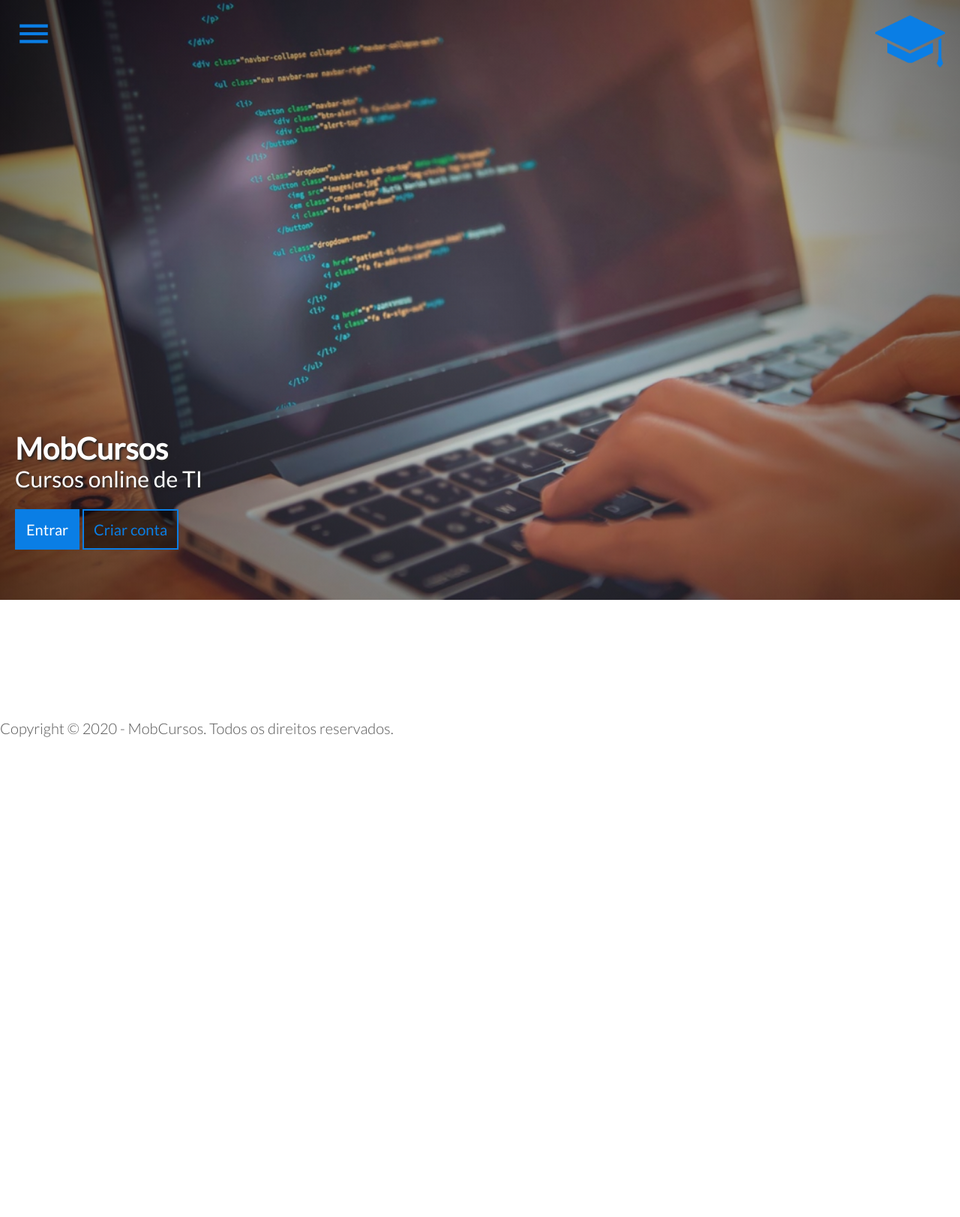
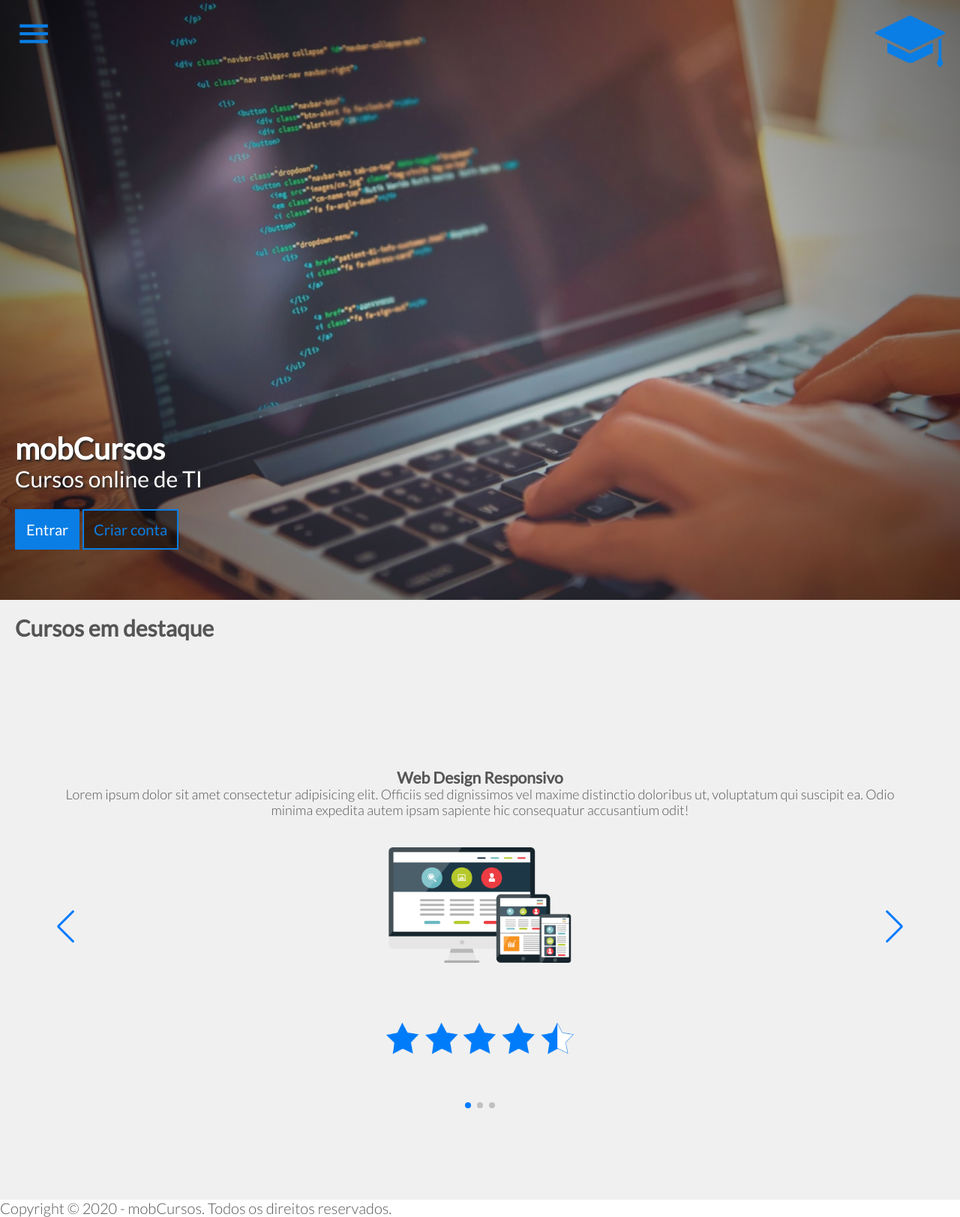
Before and after one commit to MobCursos/mobcursos, a PHP site: page / in a window 1280 px wide. Shown: the whole page at 75% size. Before the commit the page ends 983 px from the top, so only its background shows below. Run offline with PHP 8.4, Linux system fonts and the light colour scheme; style sheets or scripts are compiled from the project's sources; some libraries are stand-ins or nearby versions.

Commit message:
Adiciona slider em section cursos. Alteração dos links em nav de todas as páginas.

```diff
--- a/empresa.html
+++ b/empresa.html
@@ -45,9 +45,6 @@
                     <ul class="main-nav js--main-nav">
                         <li><a href="index.html">Home</a></li>
                         <li><a href="login.html">Entrar</a></li>
-                        <li><a href="#cursos-destaque">Cursos em Destaque</a></li>
-                        <li><a href="#planos">Planos</a></li>
-                        <li><a href="#depoimentos">Depoimentos</a></li>
                         <li><a href="#header-empresa">Empresas</a></li>
                         <li><a href="formacao.html">Formações</a></li>
                     </ul>
--- a/index.html
+++ b/index.html
@@ -6,12 +6,16 @@
         <!-- Importação do normalize css para arrumar bugs -->
         <link rel="stylesheet" type="text/css" href="vendors/css/normalize.css">
         <!-- Importação do sistema de grid -->
-        <link rel="stylesheet" type="text/css" href="vendors/css/grid.css">
+        <!-- <link rel="stylesheet" type="text/css" href="vendors/css/grid.css"> -->
         <!-- Importação do nossa folha de estilo -->
         <link rel="stylesheet" type="text/css" href="resources/css/style.css">
         <!-- Importação da fonte Lato -->
+        <link href="https://fonts.googleapis.com/css?family=Lato:100,300,300i,400&amp;subset=latin-ext" rel="stylesheet">
 
-        <link href="https://fonts.googleapis.com/css?family=Lato:100,300,300i,400&amp;subset=latin-ext" rel="stylesheet">
+        <!-- Swiper - Slider -->
+        <!-- https://swiperjs.com/api/ -->
+        <!-- <link rel="stylesheet" href="https://unpkg.com/swiper/css/swiper.css"> -->
+        <link rel="stylesheet" href="https://unpkg.com/swiper/css/swiper.min.css">
 
         <!-- Meta tag viewport, que é importante quando desenvolvemos sites responsivos,
         pois previne que os smartphones dêem zoom out na página, ou seja,
@@ -21,21 +25,21 @@
         <!-- Importação do nossa folha de estilo de media queries -->
         <link rel="stylesheet" type="text/css" href="resources/css/queries.css">
 
+
+        <!-- JQuery -->
+        <script type="text/javascript" src="https://ajax.googleapis.com/ajax/libs/jquery/3.5.1/jquery.min.js"></script>
+
         <!-- Retrocompatibilidade com navegadores antigos -->
         <!-- Para os navegadores antigos entender/suportarem Media Query https://www.jsdelivr.com/package/npm/respond.js?path=cross-domain -->
+        <!-- <script src="https://cdn.jsdelivr.net/npm/respond.js@1.4.2/cross-domain/respond.proxy.min.js"></script> -->
 
-        <script src="https://cdn.jsdelivr.net/npm/respond.js@1.4.2/cross-domain/respond.proxy.min.js"></script>
         <!-- Suporte à HTML5 sectioning tags para navegadores existentes antes do HTML5 (Internet Explorer 6-9, Safari 4.x (iPhone 3.x), e Firefox 3.x.) https://www.jsdelivr.com/package/npm/html5shiv -->
+        <script src="https://cdn.jsdelivr.net/npm/html5shiv@3.7.3/dist/html5shiv.min.js"></script>
 
-        <script src="https://cdn.jsdelivr.net/npm/html5shiv@3.7.3/dist/html5shiv.min.js"></script>
         <!-- Emula pseudo-classes (ex. lastchild) do CSS3 no IE 6-8 https://www.jsdelivr.com/package/npm/selectivizr2 -->
-
         <script src="https://cdn.jsdelivr.net/npm/selectivizr2@1.0.9/selectivizr2.min.js"></script>
 
-        <!-- JQuery -->
-        <script src="https://ajax.googleapis.com/ajax/libs/jquery/3.5.1/jquery.min.js"></script>
-
-        <title>MobCursos</title>
+        <title>mobCursos</title>
     </head>
     <body>
         <header id="home" class="container-hero-header">
@@ -58,7 +62,7 @@
                 <img src="resources/img/logo-blue0.png" alt="logo MobCursos" class="logo">
             </nav>
             <div class="item-hero-text-box">
-                <h1>MobCursos</h1>
+                <h1>mobCursos</h1>
                 <p>Cursos online de TI</p>
                 <a class="btn btn-full" href="login.html">Entrar</a>
                 <a class="btn btn-empty" href="#">Criar conta</a>
@@ -66,14 +70,48 @@
 
         </header>
 
-        <section>
+        <section id="cursos-destaque" class="container-padrao container-cursos-destaque">
+            <h2>Cursos em destaque</h2>
+            <div class="item-cursos-destaque swiper-container">
+                <div class="swiper-wrapper">
+                    <div class="swiper-slide">
+                        <h3>Web Design Responsivo</h3>
+                        <p>Lorem ipsum dolor sit amet consectetur adipisicing elit. Officiis sed dignissimos vel maxime distinctio doloribus ut, voluptatum qui suscipit ea. Odio minima expedita autem ipsam sapiente hic consequatur accusantium odit!</p>
+                        <img src="resources/img/web_design_responsivo.jpg">
+                        <img src="resources/img/rating-stars.png">
+                    </div>
 
+                    <div class="swiper-slide">
+                        <h3>Web Design Responsivo</h3>
+                        <p>Lorem ipsum dolor sit amet consectetur adipisicing elit. Officiis sed dignissimos vel maxime distinctio doloribus ut, voluptatum qui suscipit ea. Odio minima expedita autem ipsam sapiente hic consequatur accusantium odit!</p>
+                        <img src="resources/img/web_design_responsivo.jpg">
+                        <img src="resources/img/rating-stars.png">
+                    </div>
+
+                    <div class="swiper-slide">
+                        <h3>Web Design Responsivo</h3>
+                        <p>Lorem ipsum dolor sit amet consectetur adipisicing elit. Officiis sed dignissimos vel maxime distinctio doloribus ut, voluptatum qui suscipit ea. Odio minima expedita autem ipsam sapiente hic consequatur accusantium odit!</p>
+                        <img src="resources/img/web_design_responsivo.jpg">
+                        <img src="resources/img/rating-stars.png">
+                    </div>
+
+                </div>
+                <!-- Pagination -->
+                <div class="swiper-pagination"></div>
+
+                <!-- Navigation buttons -->
+                <div class="swiper-button-prev"></div>
+                <div class="swiper-button-next"></div>
+
+            </div>
         </section>
 
         <footer class="container-footer">
-            <p>Copyright &copy; 2020 - MobCursos. Todos os direitos reservados.</p>
+            <p>Copyright &copy; 2020 - mobCursos. Todos os direitos reservados.</p>
         </footer>
 
+
+        <!-- Waippoint - used in nav -->
         <script src="vendors/js/jquery.waypoints.min.js">
             var waypoint = new Waypoint({
                 element: document.getElementById('waypoint'),
@@ -83,10 +121,33 @@
             })
         </script>
 
-        <!-- Importa o meu arquivo js -->
-        <script src="resources/js/script.js"></script>
+        <!-- Importa o arquivo js do projeto-->
+        <script type="text/javascript" src="resources/js/script.js"></script>
 
-        <script src="https://unpkg.com/ionicons@5.0.0/dist/ionicons.js"></script>
+        <!-- IonIcons -->
+        <script type="text/javascript" src="https://unpkg.com/ionicons@5.0.0/dist/ionicons.js"></script>
+
+        <!-- Swiper - Slider -->
+        <script src="https://unpkg.com/swiper/js/swiper.js"></script>
+        <script src="https://unpkg.com/swiper/js/swiper.min.js"></script>
+        <script>
+            var swiper = new Swiper ('.swiper-container', {
+              // Optional parameters
+              direction: 'horizontal',
+              loop: true,
+
+              // Pagination
+              pagination: {
+                el: '.swiper-pagination',
+              },
+
+              // Navigation arrows
+              navigation: {
+                nextEl: '.swiper-button-next',
+                prevEl: '.swiper-button-prev',
+              }
+            })
+            </script>
 
     </body>
  </html>
--- a/login.html
+++ b/login.html
@@ -46,12 +46,7 @@
                     </a>
                     <ul class="main-nav js--main-nav">
                         <li><a href="index.html">Home</a></li>
-                        <li><a href="#header-login">Entrar</a></li>
-                        <li><a href="#cursos-destaque">Cursos em Destaque</a></li>
-                        <li><a href="#planos">Planos</a></li>
-                        <li><a href="#depoimentos">Depoimentos</a></li>
                         <li><a href="empresa.html">Empresas</a></li>
-                        <li><a href="formacao.html">Formações</a></li>
                     </ul>
                 </div>
 
--- /dev/null
+++ b/resources/css/img/images-links.txt
@@ -0,0 +1 @@
+https://mw7design.com.br/media/upload/ckeditor/2019/04/22/web_design_wyc9nW5.jpg
--- a/resources/css/style.css
+++ b/resources/css/style.css
@@ -32,6 +32,10 @@ html, body {
     overflow-x: hidden; /*faz sumir a barra de rolagem horizontal*/
 }
 
+.container-padrao {
+    padding: 20px
+}
+
 /* ----------------------------------------------- */
 /* PAGE Index - SECTION 1 (Início) */
 /* ----------------------------------------------- */
@@ -43,34 +47,18 @@ html, body {
     /* height: 500px; */
     background-repeat: no-repeat;
     background-size: cover;
-    background-position: 20%;
+    background-position: 30%;
     height: 100vh;
 
     display: grid;
     grid-template-columns: auto auto;
-    grid-template-rows: 33% 33% 33%;
+    grid-template-rows: 33vh 33vh 33vh;
     grid-template-areas:
       "nav nav"
       ". ."
       "text .";
-
-
 }
 
-
-
-.container-empresa-info{
-    /* height: 100vh; */
-
-    display: grid;
-    grid-template-columns: auto;
-    grid-template-rows: auto;
-    grid-template-areas:
-        "section"
-        "section"
-        "section"
-    ;
-}
 
 .item-section{
     grid-area: section;
@@ -96,7 +84,6 @@ html, body {
     display: none;
     background-color: rgb(0, 0, 0, 50%);
     box-shadow: 1px 1px 4px black;
-
 }
 
 .main-nav li {
@@ -164,8 +151,47 @@ header p{
 }
 
 /* ----------------------------------------------- */
+/* PAGE Index - SECTION 2 (Cursos em Destaque) */
+/* ----------------------------------------------- */
+
+.container-cursos-destaque {
+    background-color: rgb(240, 240, 240);
+    height: 100vh;
+
+    display: grid;
+    grid-template-columns: auto;
+    grid-template-rows: 20vh 80vh;
+    grid-template-areas:
+      "title"
+      "card";
+}
+
+.container-cursos-destaque h1 {
+    grid-area: title;
+}
+
+.item-cursos-destaque {
+    grid-area: card;
+}
+
+
+/* ----------------------------------------------- */
 /* PAGE Empresas - SECTION 1 (Início) */
 /* ----------------------------------------------- */
+
+.container-empresa-info{
+    /* height: 100vh; */
+
+    display: grid;
+    grid-template-columns: auto;
+    grid-template-rows: auto;
+    grid-template-areas:
+        "section"
+        "section"
+        "section"
+    ;
+}
+
 .empresa-header-subtitulo{
     /* font-size: 20px; */
     margin-top: 8px;
@@ -218,3 +244,44 @@ section {
     padding-bottom: 15px;
     font-weight: 1000;
 }
+
+
+
+
+
+
+
+
+
+
+
+
+
+
+
+
+/* Swiper - Slider */
+
+.swiper-container {
+    width: 90vw;
+    height: 80%;
+}
+
+.swiper-slide {
+    /* height: 60vh; */
+
+    text-align: center;
+    font-size: 18px;
+    /* background: #fff; */
+
+    /* Center slide text vertically */
+    display: flex;
+    flex-direction: column;
+    justify-content: center;
+    align-items: center;
+  }
+
+.swiper-slide img {
+    padding: 40px 0;
+    max-width: 250px;
+}
```
Also changed, not shown: resources/img/rating-stars.png (added), resources/img/web_design_responsivo.jpg (added).
